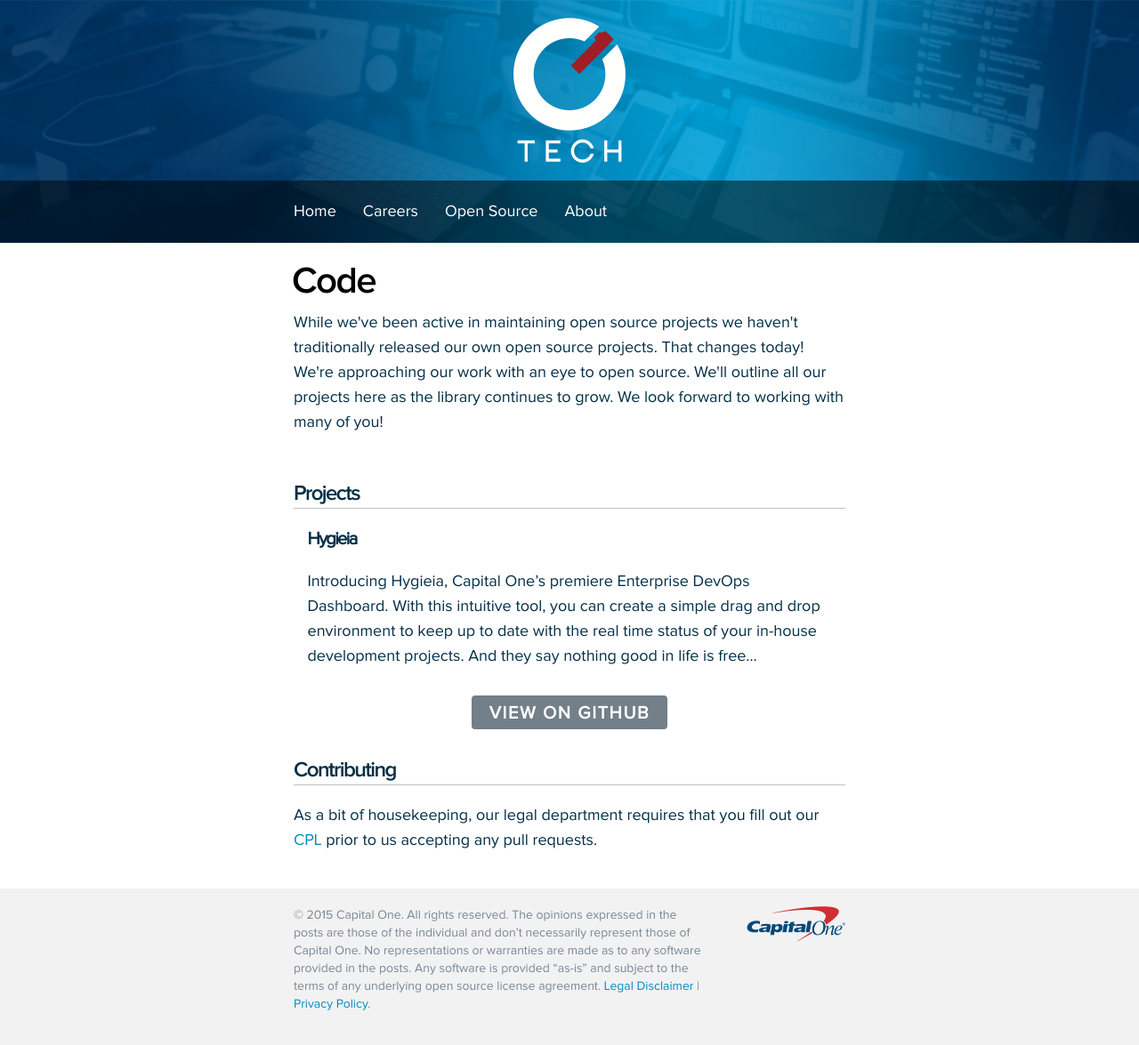
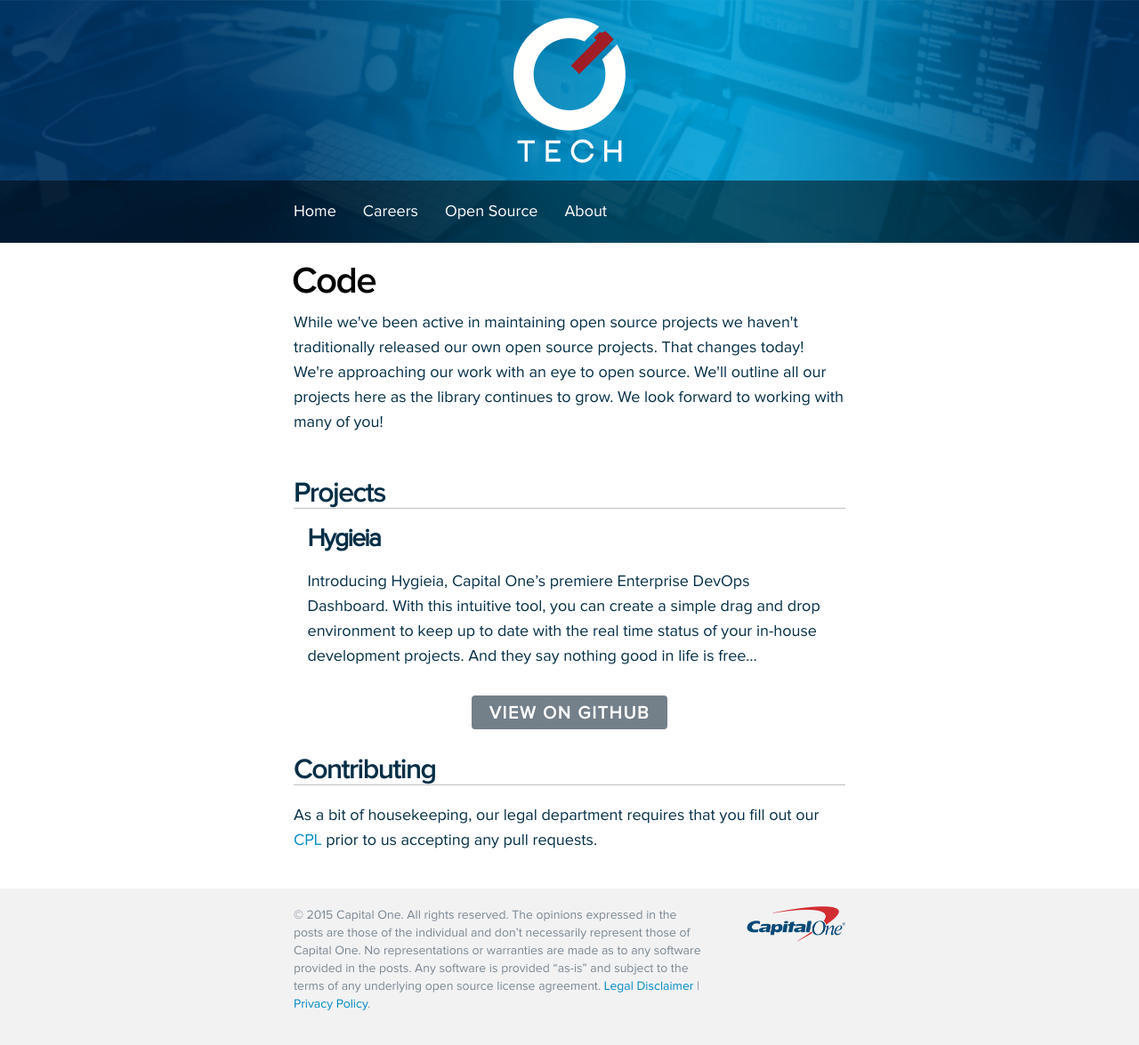
Before and after one commit to CapitalOneCanada/capitalonecanada.github.io, a Jekyll site: the page built from open-source.html, in a window 1280 px wide. Shown: the whole page at 89% size. Built offline with Jekyll 4.4.1, drawn with Linux system fonts in a browser that asks for light colours.

Commit message:
additional style tweaks to headers

```diff
--- a/css/base.css
+++ b/css/base.css
@@ -75,8 +75,8 @@
 .post aside.tags						{ margin-bottom:40px; }
 .post aside:last-child					{ margin-bottom:20px; }
 .post h1								{ font-family:"ProxSemibold","Helvetica Neue Bold","Helvetica Neue",Arial,sans-serif; color:#fff; font-size:42px; line-height:48px; }
-.post h2								{ font-family:"ProxSemibold","Helvetica Neue",Arial,sans-serif; font-size:24px; font-weight: bold; line-height:32px; color:#022E46; border-bottom:1px solid #c2c0c5; margin-bottom:20px; }
-.post h3								{ font-size: 20px; font-weight: bold; }
+.post h2								{ font-family:"ProxSemibold","Helvetica Neue",Arial,sans-serif; font-size:32px; font-weight: bold; line-height:32px; color:#022E46; border-bottom:1px solid #c2c0c5; margin-bottom:20px; }
+.post h3								{ font-size: 28px; font-weight: bold; }
 
 .post #main .tags li					{ display:inline-block; margin:0 3px 5px 0; }
 .post #main .tags li:last-child			{ margin-right:0; }
@@ -113,8 +113,8 @@
 .page aside.tags						{ margin-bottom:40px; }
 .page aside:last-child					{ margin-bottom:20px; }
 .page h1								{ font-family:"ProxSemibold","Helvetica Neue Bold","Helvetica Neue",Arial,sans-serif; color:#000; font-size:42px; line-height:48px; }
-.page h2								{ font-family:"ProxSemibold","Helvetica Neue",Arial,sans-serif; font-size:24px; line-height:32px; color:#022E46; border-bottom:1px solid #c2c0c5; margin-bottom:20px; }
-.page h3								{ font-size: 20px; font-weight: bold; }
+.page h2								{ font-family:"ProxSemibold","Helvetica Neue",Arial,sans-serif; font-size:32px; line-height:32px; color:#022E46; border-bottom:1px solid #c2c0c5; margin-bottom:20px; }
+.page h3								{ font-size: 28px; font-weight: bold; }
 
 .page #main .tags li					{ display:inline-block; margin:0 3px 5px 0; }
 .page #main .tags li:last-child			{ margin-right:0; }
```
